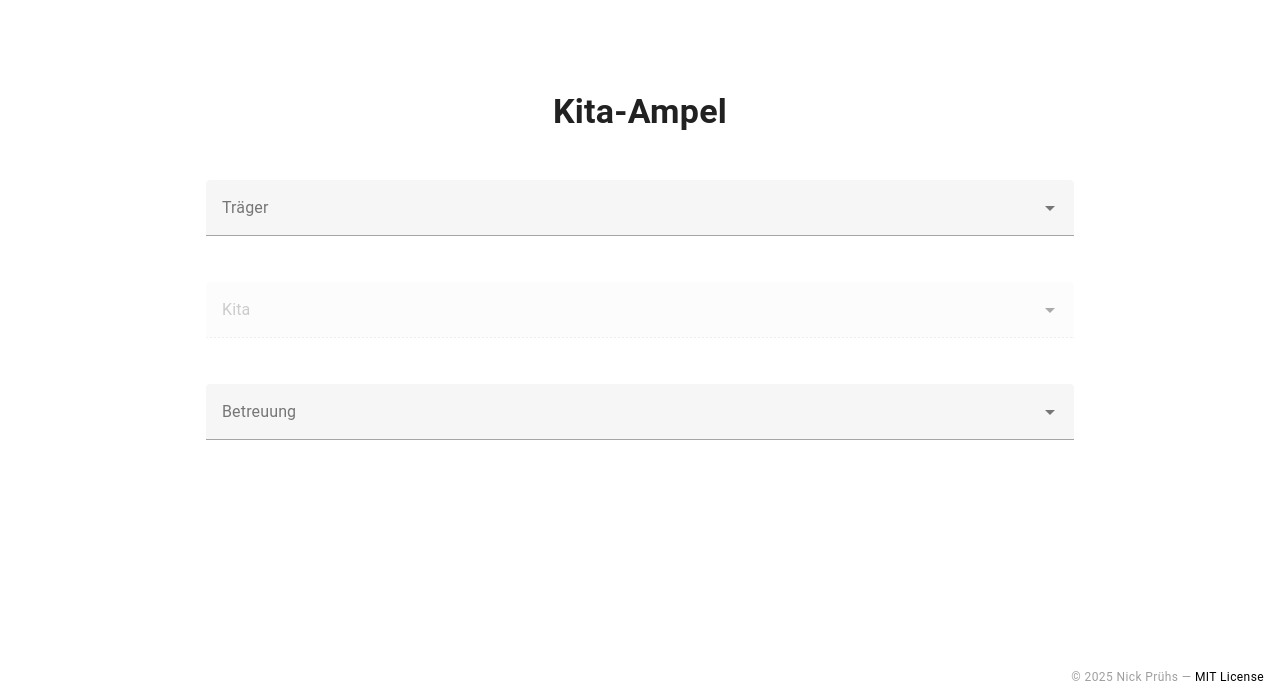
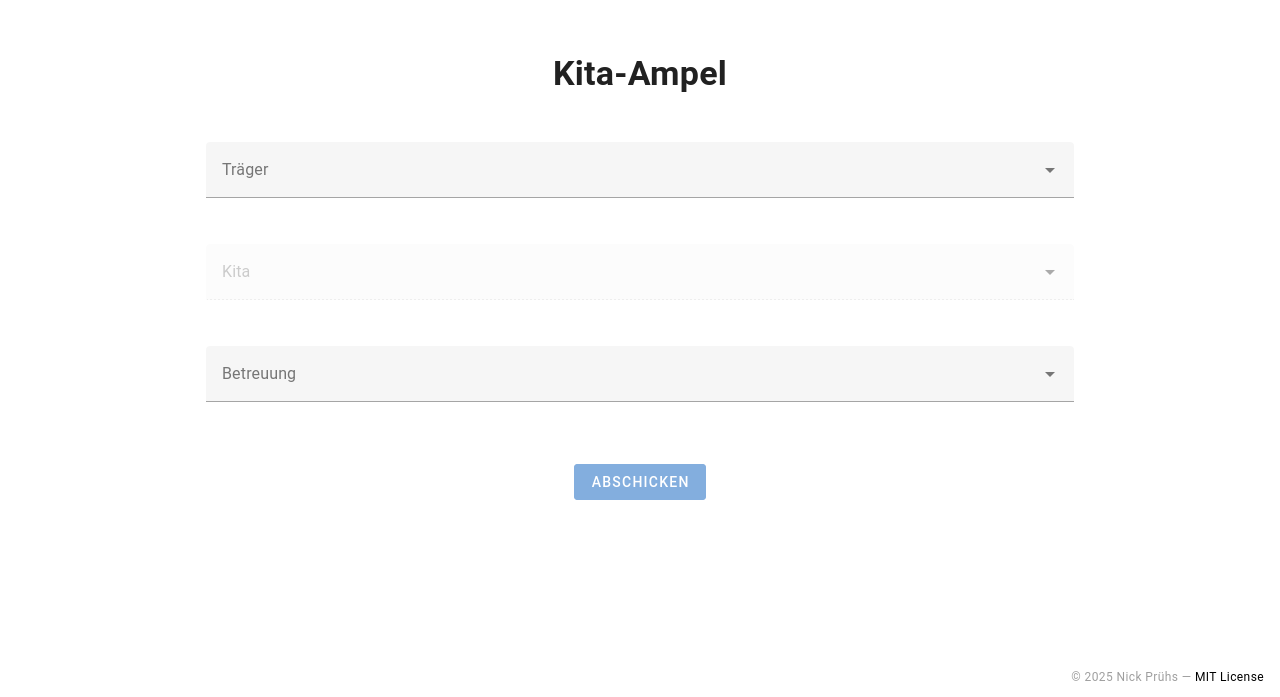
Before and after one commit to npruehs/kita-stats, a Vue app in the folder frontend/: page / in a window 1280 px wide. Shown: the part 103-800 px from the top of the page. Built offline with nearby package versions, Linux system fonts and the light colour scheme; a small style sheet from the web is missing.

Commit message:
Add submit button and confirmation message.

```diff
--- a/frontend/src/components/Kitaampel.vue
+++ b/frontend/src/components/Kitaampel.vue
@@ -38,6 +38,23 @@
           outlined
         />
       </v-col>
+
+      <v-col cols="12" class="text-center mt-4">
+        <v-btn
+          color="primary"
+          @click="onSubmit"
+          :disabled="!selectedCompany || !selectedKita || !selectedCareLevel"
+        >
+          Abschicken
+        </v-btn>
+      </v-col>
+
+      <v-snackbar v-model="showSnackbar" location="bottom" timeout="3000">
+        Meldung erfolgreich erfasst!
+        <template #actions>
+          <v-btn variant="text" color="white" @click="showSnackbar = false">OK</v-btn>
+        </template>
+      </v-snackbar>
     </v-row>
   </v-container>
 </template>
@@ -86,4 +103,11 @@ const careLevelOptions = [
 ]
 
 const selectedCareLevel = ref<string | null>(null)
+
+const showSnackbar = ref(false)
+
+function onSubmit() {
+  // Placeholder for future submit logic — show success message for now
+  showSnackbar.value = true
+}
 </script>
```
